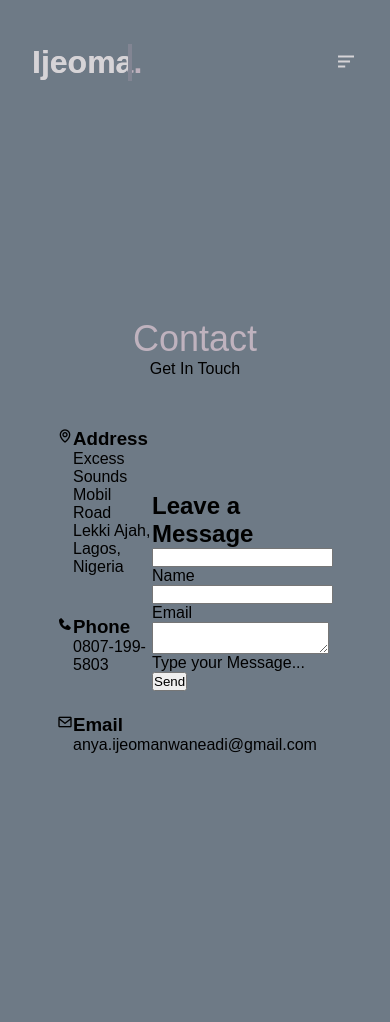
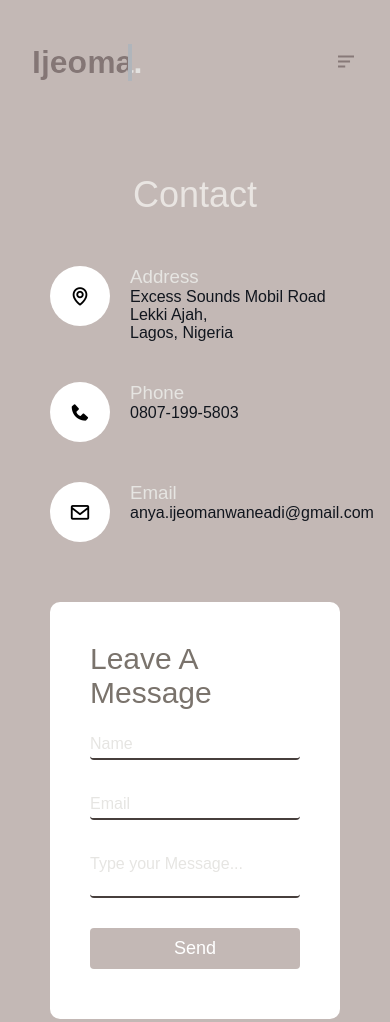
Before and after one commit to neadianyanwu/p2, a plain HTML site: page contact.html in a window 390 px wide. Before the commit the page ends 968 px from the top, so only its background shows below. Drawn offline with nearby package versions, Linux system fonts and the light colour scheme; a web font is replaced by a local one.

Commit message:
updated contact

```diff
--- a/contact.html
+++ b/contact.html
@@ -38,7 +38,6 @@
     <section class="contact">
         <div class="content">
             <h2>Contact</h2>
-            <p>Get In Touch</p>
         </div>
         <div class="container">
             <div class="contact-info">
--- a/custom.css
+++ b/custom.css
@@ -9,7 +9,7 @@
 
 body {
     height: 100vh;
-    background: #6e7a86;
+    background: #c3b8b5;
 }
 
 li {
@@ -18,12 +18,12 @@ li {
 
 a {
     text-decoration: none;
-    color: #beb1bd;
+    color: #e3e2e0;
     font-size: 1rem;
 }
 
 a:hover {
-    color: #d6d4d7;
+    color: #6f472a;
 }
 
 /* Section: Header */
@@ -51,11 +51,11 @@ header {
 .navbar .logo a::before {
     content: attr(data-text);
     position: absolute;
-    color: #d6d4d7;
+    color: #847675;
     width: 90px;
     overflow: hidden;
     white-space: nowrap;
-    border-right: 4px solid #828593;
+    border-right: 4px solid #b0b5bb;
     animation: animateLogo 8s linear infinite;
 }
 
@@ -65,7 +65,7 @@ header {
 }
 
 .navbar .toggle-btn {
-    color: #d6d4d7;
+    color: #877978;
     font-size: 1.5rem;
     cursor: pointer;
     display: none;
@@ -79,7 +79,7 @@ header {
     top: 80px;
     height: 0;
     width: 300px;
-    background: rgb(145,151,164);
+    background: #7b6d6a;
     backdrop-filter: blur(15px);
     border-radius: 10px;
     overflow: hidden;
@@ -115,14 +115,14 @@ section#hero {
     font-size: 60px;
     font-weight: 600;
     line-height: 1.2;
-    color: #bdb2bd;
+    color: #d9d8d4;
     animation: fadeRight 2s ease-in-out;
 }
 
 .home-content h3 {
     font-size: 30px;
     font-weight: 600;
-    color: #181a23;
+    color: #7b7a78;
     animation: fadeRight 2s ease-in-out;
 }
 
@@ -130,7 +130,7 @@ section#hero {
     font-size: 16px;
     margin: 20px 0 40px;
     animation: fadeRight 2s ease-in-out;
-    color: #d6d4d7;
+    color: #473f3c;
 }
 
 .home-content .btn-box {
@@ -147,11 +147,11 @@ section#hero {
     align-items: center;
     width: 150px;
     height: 100%;
-    background: #828593;
-    border: 2px solid #bfb2be;
+    background: #2c1f22;
+    border: 2px solid #27361a;
     border-radius: 8px;
     font-size: 18px;
-    color: #bfb2be;
+    color: #e4dfd9;
     text-decoration: none;
     font-weight: 500;
     letter-spacing: 1px;
@@ -162,7 +162,7 @@ section#hero {
 
 .btn-box a:nth-child(2) {
     background: transparent;
-    color: #bfb2be;
+    color: #e4dfd9;
 }
 
 .btn-box a::before {
@@ -172,7 +172,7 @@ section#hero {
     left: 0;
     width: 0;
     height: 100%;
-    background: #d6d4d7;
+    background: #727477;
     z-index: -1;
     transition: .5s ease-in-out;
 }
@@ -195,10 +195,10 @@ section#hero {
     width: 30px;
     height: 30px;
     background: transparent;
-    border: 2px solid #bdb2bd;
+    border: 2px solid #ccc4c1;
     border-radius: 50%;
     font-size: 20px;
-    color: #86919f;
+    color: #dbdad5;
     text-decoration: none;
     z-index: 1;
     overflow: hidden;
@@ -211,7 +211,7 @@ section#hero {
     left: 0;
     width: 0;
     height: 100%;
-    background: #d6d4d7;
+    background: #6d5c5a;
     z-index: -1;
     transition: .5s ease-in-out;
 }
@@ -260,13 +260,13 @@ section#hero {
     position: relative;
     right: 50px;
     line-height: 50px;
-    color: #bfb2be;
+    color: #d9d8d4;
 }
 
 .about-content h3 {
     font-size: 20px;
     font-weight: 400;
-    color: #181a23;
+    color: #7b6d6a;
     margin-bottom: 10px;
     position: relative;
     animation: fadeRight 2s ease-in-out;
@@ -277,7 +277,7 @@ section#hero {
 .about-content p {
     font-size: 16px;
     font-weight: 400;
-    color: #dddbd8;
+    color: #473f3c;
     margin-bottom: 30px;
     animation: fadeRight 2s ease-in-out;
     position: relative;
@@ -300,7 +300,7 @@ section#hero {
 }
 
 img:hover {
-    background-color: #dddbd8;
+    background-color: #e3e2e0;
     opacity: 10;
 }
 
@@ -323,7 +323,7 @@ img:hover {
 .contact .content h2 {
     font-size: 36px;
     font-weight: 400;
-    color: #bfb2be;
+    color: #e9e5e2;
     /* margin-bottom: 60px; */
 }
 
@@ -345,6 +345,94 @@ img:hover {
     position: relative;
     padding: 20px 0;
     display: flex;
+}
+
+.container .contact-info .box .icon {
+    min-width: 60px;
+    height: 60px;
+    display: flex;
+    justify-content: center;
+    align-items: center;
+    background: #fff;
+    border-radius: 50%;
+    font-size: 22px;
+}
+
+.container .contact-info .box .text {
+    display: flex;
+    margin-left: 20px;
+    font-size: 16px;
+    color: #11161e;
+    flex-direction: column;
+    font-weight: 200;
+}
+
+.container .contact-info .box .text h3 {
+    font-weight: 300;
+    color: #e6e5e2;
+}
+
+.contact-form {
+    width: 50%;
+    padding: 40px;
+    background: #fff;
+    border-radius: 10px;
+}
+
+.contact-form h2 {
+    font-size: 30px;
+    font-weight: 400;
+    color: #7a736c;
+    text-transform: capitalize;
+}
+
+.contact-form .input-box {
+    position: relative;
+    width: 100%;
+    margin-top: 10px;
+}
+
+.contact-form .input-box input,
+.contact-form .input-box textarea {
+    width: 100%;
+    padding: 5px 0;
+    font-size: 16px;
+    margin: 10px 0;
+    border: none;
+    border-bottom: 2px solid #473f3c;
+    outline: none;
+    border-radius: 4px;
+    resize: none;
+}
+
+.contact-form .input-box span {
+    position: absolute;
+    left: 0;
+    padding: 5px 0;
+    font-size: 16px;
+    margin: 10px 0;
+    pointer-events: none;
+    transition: 0.5s;
+    color: #e6e5e2;
+}
+
+.contact-form .input-box input:focus ~ span,
+.contact-form .input-box input:valid ~ span,
+.contact-form .input-box textarea:focus ~ span,
+.contact-form .input-box textarea:focus ~ span {
+    color: #e9e5e2;
+    font-size: 12px;
+    transform: translateY(-20px);
+}
+
+.contact-form .input-box input[type = "submit"] {
+    width: 100%;
+    background: #c3b8b5;
+    color: #fff;
+    border: none;
+    cursor: pointer;
+    padding: 10px;
+    font-size: 18px;
 }
 
 /* Section: Keyframes */
@@ -381,6 +469,23 @@ img:hover {
 
     .dropdown-menu {
         display: block;
+    }
+
+    .contact {
+        padding: 50px;
+    }
+
+    .container {
+        flex-direction: column;
+    }
+
+    .container .contact-info {
+        margin-bottom: 40px;
+    }
+
+    .container .contact-info,
+    .contact-form {
+        width: 100%;
     }
 }
 
```
